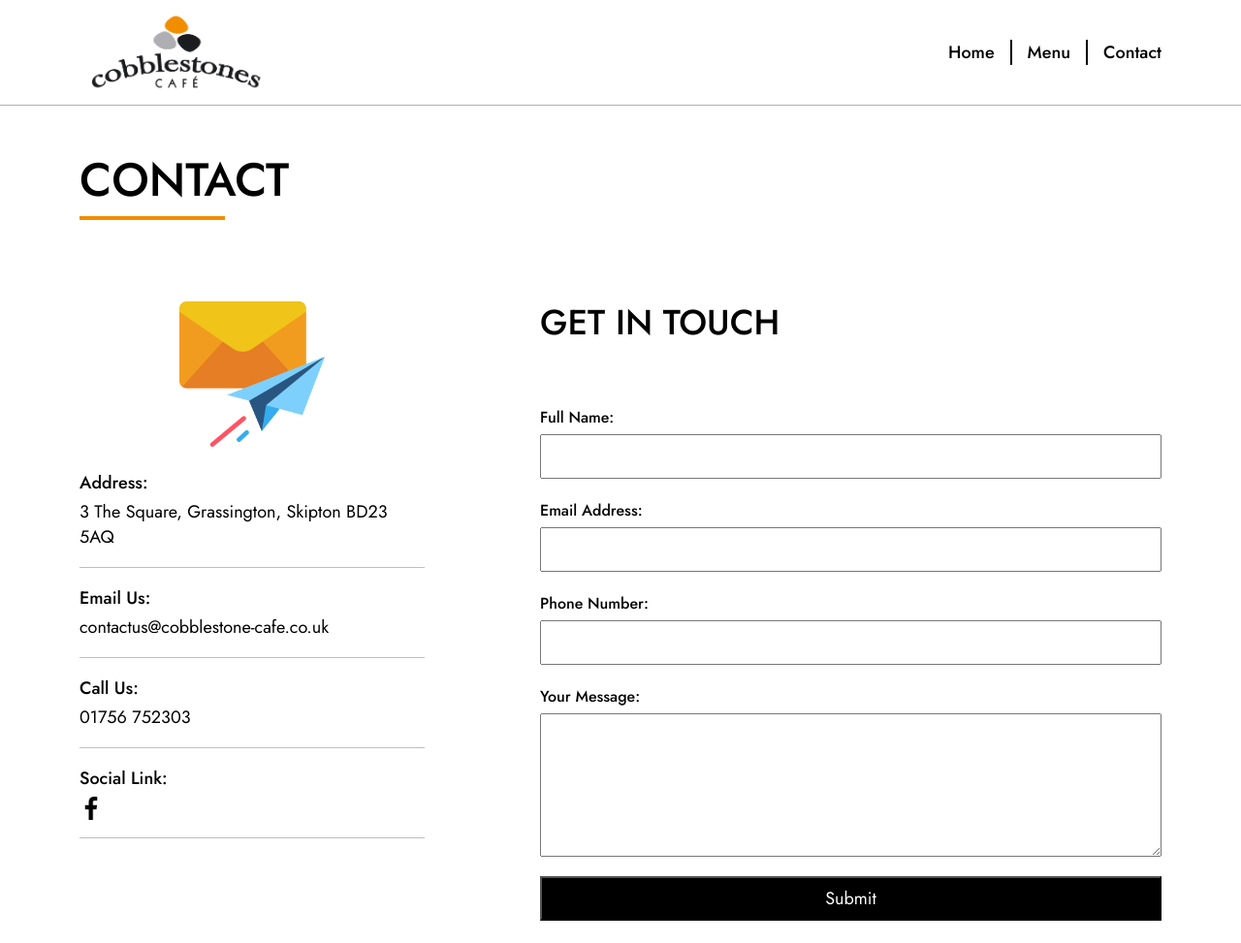
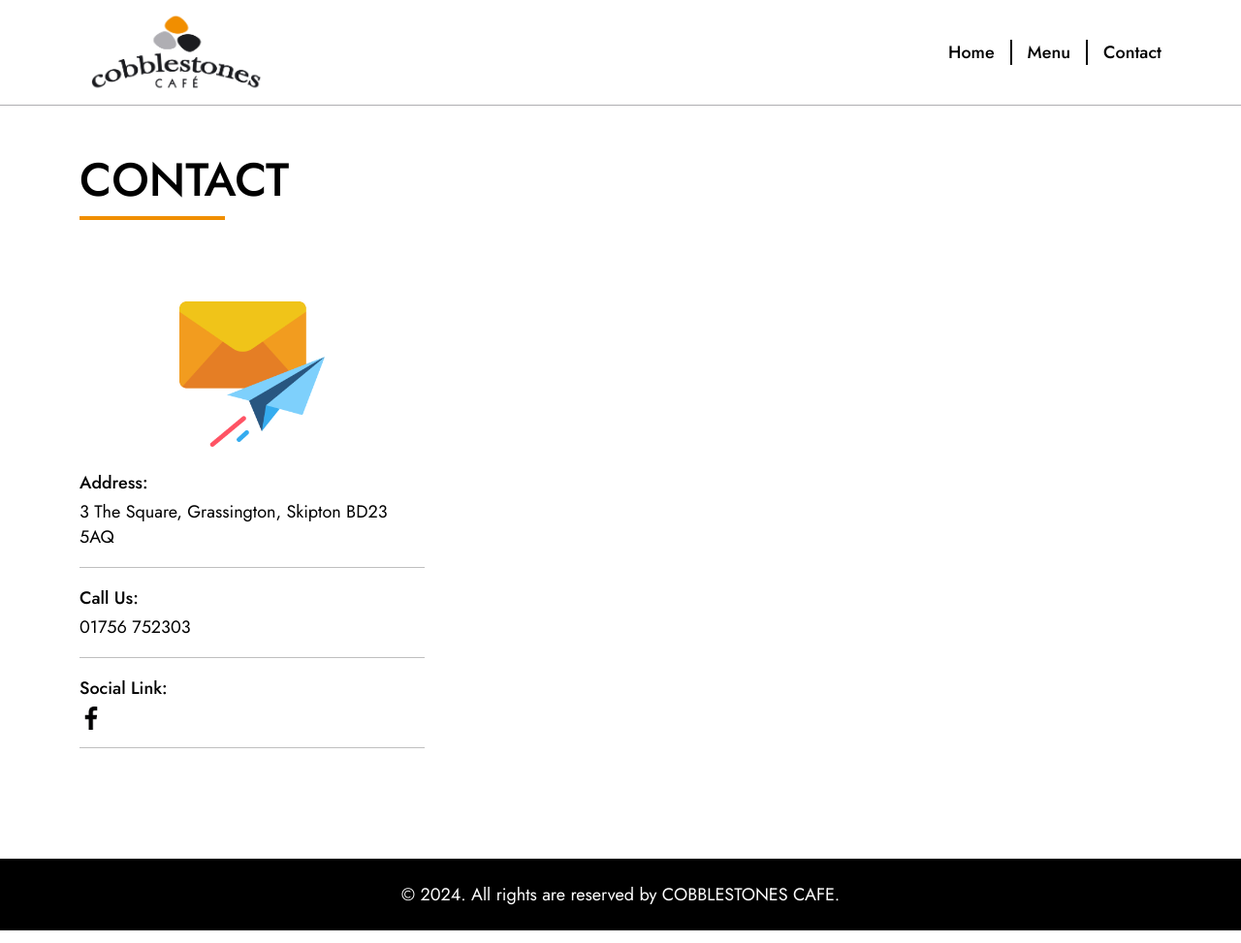
Before and after one commit to Cobblestones-cafe/CobblestonesCafeSite, a plain HTML site: page contact/index.html in a window 1280 px wide. Shown: the top 973 px of the page at 97% size. Drawn offline with nearby package versions, Linux system fonts and the light colour scheme; files that its build step writes are made by us from their sources.

Commit message:
Changed contact page + fixed a few bugs

```diff
--- a/contact/index.html
+++ b/contact/index.html
@@ -5,7 +5,7 @@
     <meta charset="utf-8">
     <meta name="viewport" content="width=device-width, initial-scale=1">
     <title>Cobblestones Cafe - Contact Us</title>
-    <link rel="icon" type="image/png" href="images/logo.png">
+    <link rel="icon" type="image/png" href="/images/logo.png">
 
     <!-- CSS -->
     <link href="https://cdn.jsdelivr.net/npm/bootstrap@5.3.2/dist/css/bootstrap.min.css" rel="stylesheet">
@@ -68,11 +68,6 @@
 
               <hr>
 
-              <p class="fw-500 mb-1">Email Us:</p>
-              <p>contactus@cobblestone-cafe.co.uk</p>
-
-              <hr>
-
               <p class="fw-500 mb-1">Call Us:</p>
               <p>01756 752303</p>
 
@@ -82,32 +77,6 @@
               <p><a href="https://www.facebook.com/profile.php?id=61558020684318" target="_blank"><img src="images/facebook-app-symbol.png" alt="icon" width="24" /></a></p>
 
               <hr>
-            </div>
-            <div class="col-md-7 offset-md-1">
-              <div class="contact-us-form">
-                <h2 class="mb-5">Get in touch</h2>
-                <form action="https://formsubmit.co/contactus@cobblestone-cafe.co.uk" method="POST">
-                  <div class="form-row">
-                    <label class="d-block mb-1">Full Name:</label>
-                    <input type="text" name="name" required>
-                  </div>
-                  <div class="form-row">
-                    <label class="d-block mb-1">Email Address:</label>
-                    <input type="email" name="email" required>
-                  </div>
-                  <div class="form-row">
-                    <label class="d-block mb-1">Phone Number:</label>
-                    <input type="number" name="number" required>
-                  </div>
-                  <div class="form-row">
-                    <label class="d-block mb-1">Your Message:</label>
-                    <textarea rows="5" name="message"></textarea>
-                  </div>
-                  <div class="form-row">
-                    <input type="submit" value="Submit">
-                  </div>
-                </form>
-              </div>
             </div>
           </div>
         </div>
--- a/css/style.css
+++ b/css/style.css
@@ -1,3 +1,9 @@
+@import url('https://fonts.googleapis.com/css2?family=Press+Start+2P&display=swap');
+.press-start-2p-regular {
+    font-family: "Press Start 2P", serif;
+    font-weight: 400;
+    font-style: normal;
+  }
 html, body, div, span, object, iframe, h1, h2, h3, h4, h5, h6, p, blockquote, pre, abbr, address, cite, code, del, dfn, em, img, ins, kbd, q, samp, small, strong, sub, sup, var, b, i, dl, dt, dd, ol, ul, li, fieldset, form, label, legend, table, caption, tbody, tfoot, thead, tr, th, td, article, aside, canvas, details, figcaption, figure, footer, header, hgroup, menu, nav, section, summary, time, mark, audio, video {
     margin: 0;
     padding: 0;
@@ -5,6 +11,10 @@ html, body, div, span, object, iframe, h1, h2, h3, h4, h5, h6, p, blockquote, pr
     outline: 0;
     vertical-align: baseline;
     background: transparent;
+}
+.bottom {
+    bottom: 0;
+
 }
 article, aside, details, figcaption, figure, footer, header, hgroup, menu, nav, section {
     display: block;
```
Also changed, not shown: 404.html (+2 -2 lines), dino.html (+2 -1 lines), menu/index.html (+4 -5 lines), 1 other file.
